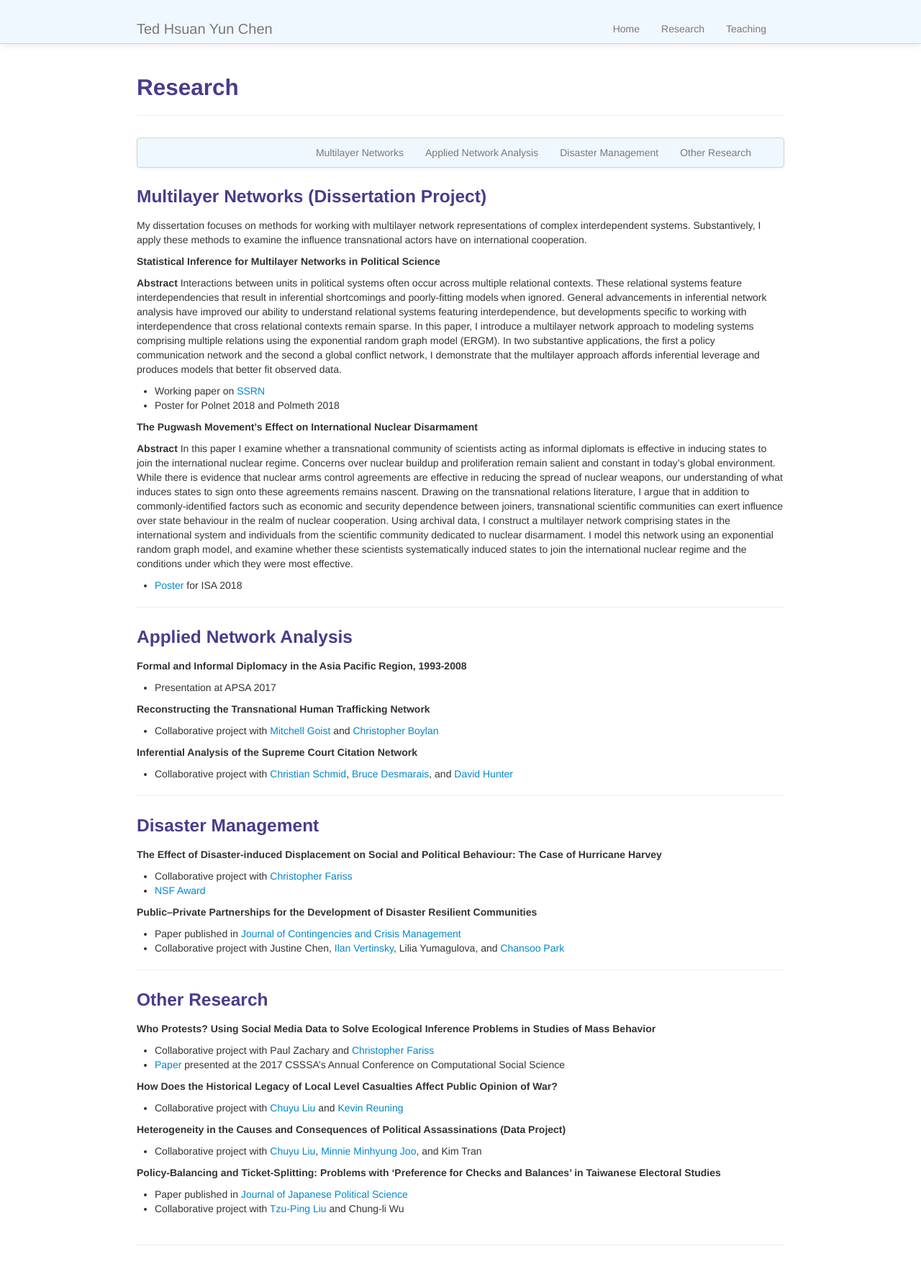
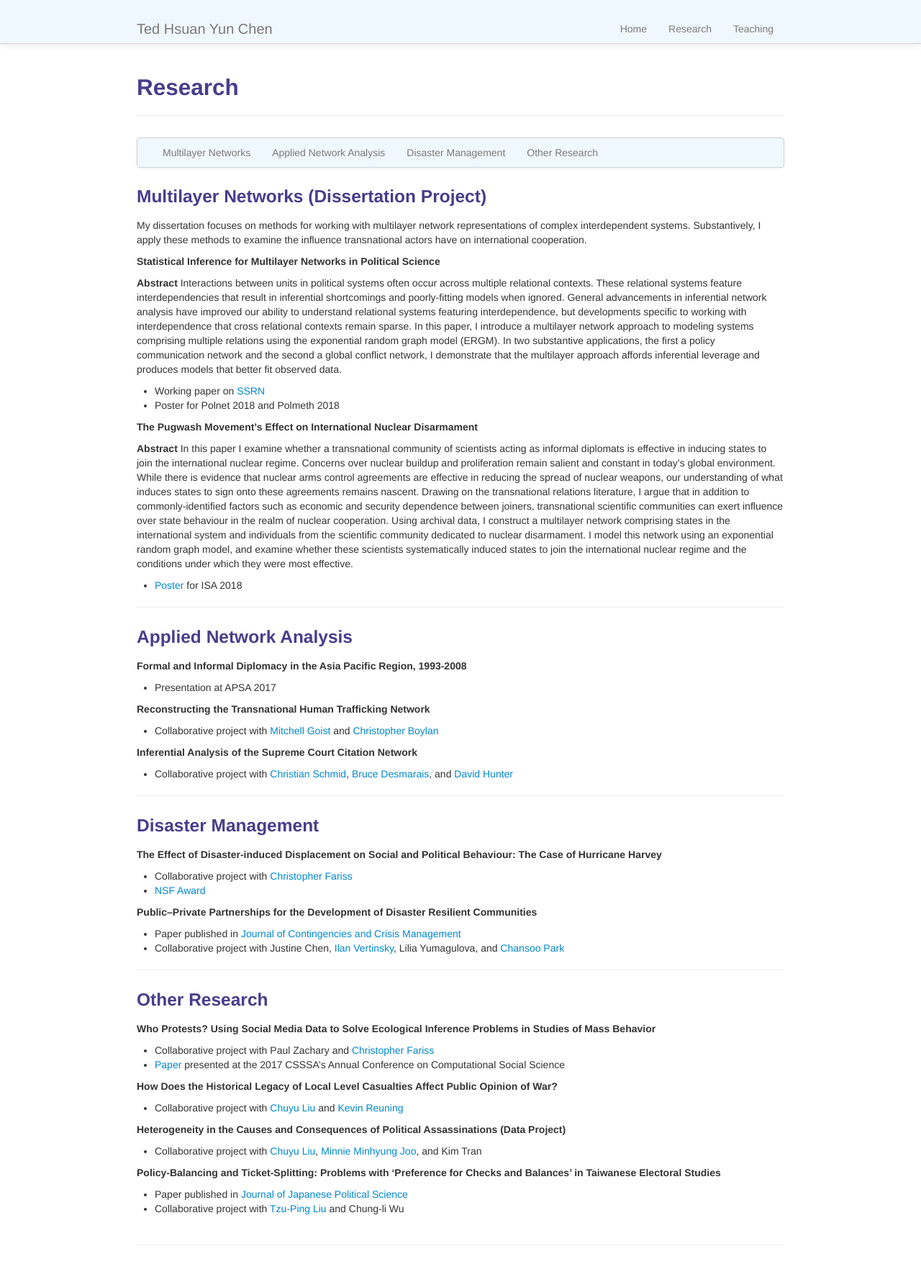
Before and after one commit to tedhchen/tedhchen.github.io, a Jekyll site: the page built from pages/research.md, in a window 1280 px wide. Shown: the whole page at 72% size. Built offline with Jekyll 4.4.1, drawn with Linux system fonts in a browser that asks for light colours.

Commit message:
adjusted text placement in navbar

```diff
--- a/_includes/themes/twitter/default.html
+++ b/_includes/themes/twitter/default.html
@@ -35,7 +35,7 @@
       <div class="navbar-inner">
         <div class="container-narrow">
           <a class="brand" href="{{ HOME_PATH }}">{{ site.title }}</a>
-          <ul class="nav">
+          <ul class="nav pull-right">
              <li><a href="{{ BASE_PATH }}/index.html">Home</a></li>
              <li><a href="{{ BASE_PATH }}/pages/research.html">Research</a></li>
              <li><a href="{{ BASE_PATH }}/pages/teaching.html">Teaching</a></li>
--- a/assets/themes/twitter/css/style.css
+++ b/assets/themes/twitter/css/style.css
@@ -35,10 +35,6 @@
   background-repeat: no-repeat;
   filter: none;
 }
-
-.navbar .nav {
-  float: right;
-  }
 
 /* posts index */
 .post > h3.title {
```
